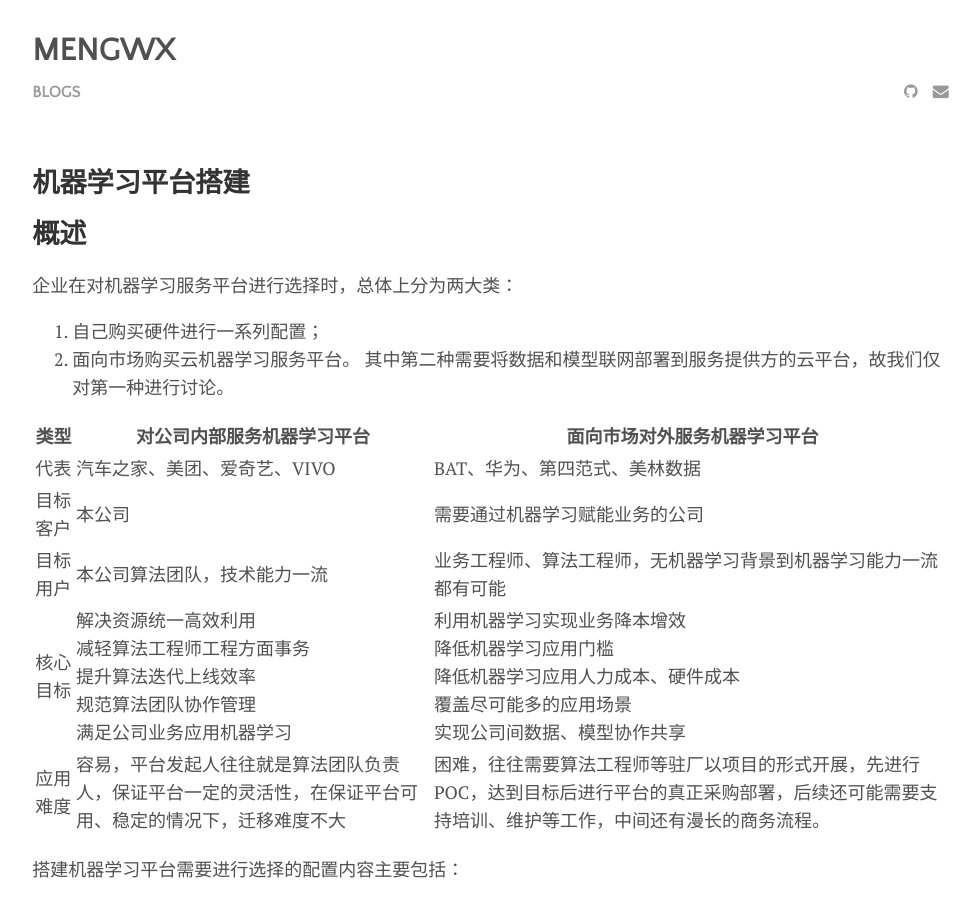
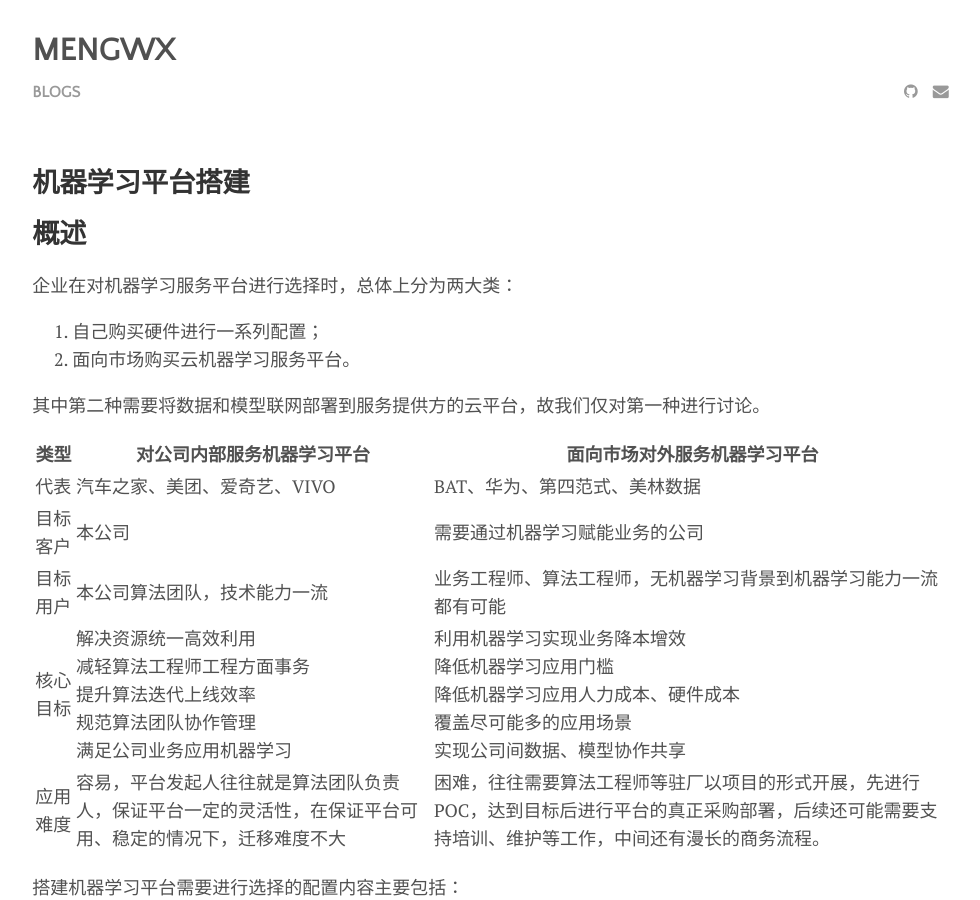
Before and after one commit to mengwx/mengwx.github.io, a Jekyll site: the page built from _posts/2022-7-20-机器学习平台搭建.md, in a window 1280 px wide and 900 px high. Shown: the whole window, without its empty margins (147-1127 px from the left). Built offline with Jekyll 4.4.1, drawn with Linux system fonts in a browser that asks for light colours; nearby versions of some CDN libraries; comment, search, counter and statistics services are not loaded.

Commit message:
ai system

```diff
--- a/_posts/2022-7-20-机器学习平台搭建.md
+++ b/_posts/2022-7-20-机器学习平台搭建.md
@@ -11,15 +11,16 @@ author: "孟文霞"
 企业在对机器学习服务平台进行选择时，总体上分为两大类：
 1. 自己购买硬件进行一系列配置；
 2. 面向市场购买云机器学习服务平台。
+
 其中第二种需要将数据和模型联网部署到服务提供方的云平台，故我们仅对第一种进行讨论。
 
-|类型	|对公司内部服务机器学习平台	|面向市场对外服务机器学习平台|
-|-------|----------|--------|
-|代表	|汽车之家、美团、爱奇艺、VIVO	|BAT、华为、第四范式、美林数据|
-|目标客户	|本公司	|需要通过机器学习赋能业务的公司|
-|目标用户	|本公司算法团队，技术能力一流	|业务工程师、算法工程师，无机器学习背景到机器学习能力一流都有可能|
-|核心目标|	解决资源统一高效利用 <br> 减轻算法工程师工程方面事务<br> 提升算法迭代上线效率<br> 规范算法团队协作管理<br> 满足公司业务应用机器学习|利用机器学习实现业务降本增效<br> 降低机器学习应用门槛<br> 降低机器学习应用人力成本、硬件成本<br> 覆盖尽可能多的应用场景<br> 实现公司间数据、模型协作共享|
-|应用难度	|容易，平台发起人往往就是算法团队负责人，保证平台一定的灵活性，在保证平台可用、稳定的情况下，迁移难度不大|	困难，往往需要算法工程师等驻厂以项目的形式开展，先进行POC，达到目标后进行平台的真正采购部署，后续还可能需要支持培训、维护等工作，中间还有漫长的商务流程。|
+类型	|对公司内部服务机器学习平台	|面向市场对外服务机器学习平台
+-------|----------|--------
+代表	|汽车之家、美团、爱奇艺、VIVO	|BAT、华为、第四范式、美林数据
+目标客户	|本公司	|需要通过机器学习赋能业务的公司
+目标用户	|本公司算法团队，技术能力一流	|业务工程师、算法工程师，无机器学习背景到机器学习能力一流都有可能
+核心目标|	解决资源统一高效利用 <br> 减轻算法工程师工程方面事务<br> 提升算法迭代上线效率<br> 规范算法团队协作管理<br> 满足公司业务应用机器学习|利用机器学习实现业务降本增效<br> 降低机器学习应用门槛<br> 降低机器学习应用人力成本、硬件成本<br> 覆盖尽可能多的应用场景<br> 实现公司间数据、模型协作共享
+应用难度	|容易，平台发起人往往就是算法团队负责人，保证平台一定的灵活性，在保证平台可用、稳定的情况下，迁移难度不大|	困难，往往需要算法工程师等驻厂以项目的形式开展，先进行POC，达到目标后进行平台的真正采购部署，后续还可能需要支持培训、维护等工作，中间还有漫长的商务流程。
 
 
 搭建机器学习平台需要进行选择的配置内容主要包括：
```
